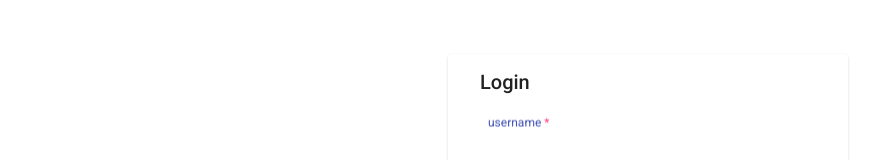
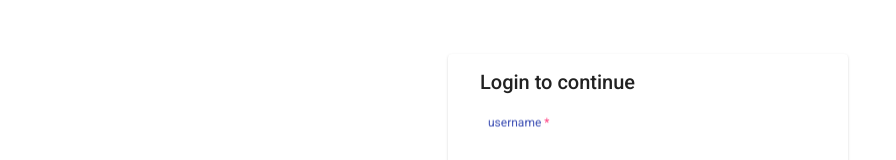
Before and after one commit to halcyoff/appliance-repair, an Angular app in the folder repair-app/: page /login in a window 1280 px wide. Shown: the part 266-426 px from the top of the page, without its empty margins (0-896 px from the left). Built offline with nearby package versions, Linux system fonts and the light colour scheme; no server answers.

Commit message:
changed login label and removed unneeded step labels

```diff
--- a/repair-app/src/app/components/login/login.component.html
+++ b/repair-app/src/app/components/login/login.component.html
@@ -1,12 +1,11 @@
 <div appControl class="login" (enterKeyPressed)="submitOnEnter(stepper)" [handleEnterPress]="true">
   <mat-card>
     <mat-card-header>
-      <mat-card-title>Login</mat-card-title>
+      <mat-card-title>Login to continue</mat-card-title>
     </mat-card-header>
     <mat-horizontal-stepper #stepper (selectionChange)="setFocusToField()" [linear]="true">
       <mat-step [stepControl]="usernameFormGroup">
         <form [formGroup]="usernameFormGroup">
-          <ng-template matStepLabel>enter username</ng-template>
           <mat-form-field>
             <input appControl class="username" [focus]="focusField" [formControlName]="usernameFormControlName" matInput placeholder="username">
           </mat-form-field>
@@ -16,7 +15,6 @@
         </div>
       </mat-step>
       <mat-step [stepControl]="passwordFormGroup">
-        <ng-template matStepLabel>enter password</ng-template>
         <form [formGroup]="passwordFormGroup">
           <mat-form-field>
             <input appControl class="password" [focus]="focusField" [formControlName]="passwordFormControlName" matInput placeholder="password"  type="password">
```
